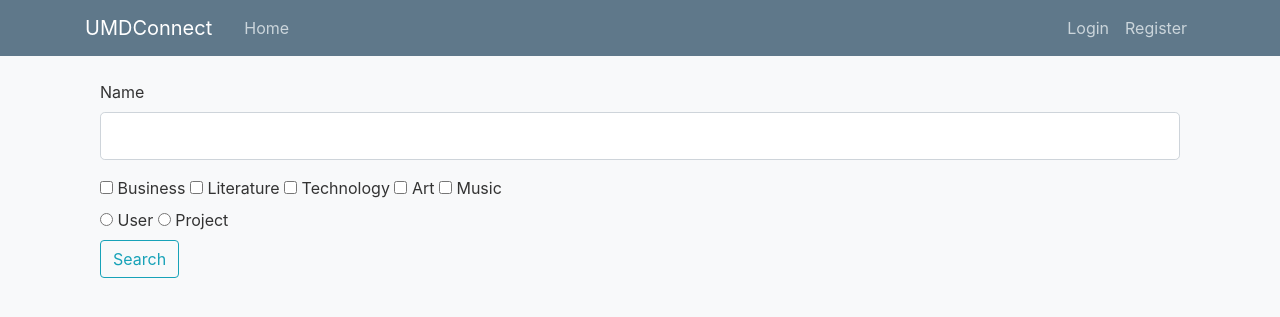
After one commit to KofiAAnnor/UMD-Connect, a Flask app: page /search in a window 1280 px wide. The commit adds this page. Shown: the top 317 px of the page. Run offline with Flask 2, Linux system fonts and the light colour scheme; data comes from the database, SQL or seed files in the repository; data that the repository does not hold is empty; some libraries are stand-ins or nearby versions.

Commit message:
search page isolated and almost done

```diff
--- a/flaskapp/forms.py
+++ b/flaskapp/forms.py
@@ -1,6 +1,6 @@
 from flask_wtf import FlaskForm
 from flaskapp.models import User
-from wtforms import StringField, PasswordField, SubmitField, BooleanField
+from wtforms import StringField, PasswordField, SubmitField, BooleanField,TextAreaField,RadioField
 from wtforms.validators import DataRequired, Length, Email, EqualTo, ValidationError,Optional
 
 
@@ -37,7 +37,7 @@ class UpdateForm(FlaskForm):
                            validators=[Length(min=2,max=20),Optional()])
     new_email = StringField('New Email',
                         validators=[Email(),Optional()])
-    about = StringField('About Me',validators=[Optional()])
+    about = TextAreaField('About Me',validators=[Optional()])
     skills_bus = BooleanField('Business')
     skills_lit = BooleanField('Literature')
     skills_tech=BooleanField('Technology')
@@ -58,3 +58,13 @@ class UpdateForm(FlaskForm):
         user = User.query.filter_by(email=new_email.data).first()
         if user:
             raise ValidationError('That email is taken. Please choose a different one.')
+
+class SearchForm(FlaskForm):
+    name=StringField("Name", validators=[Length(min=2,max=20)])
+    type=RadioField ("Type", choices=[('User','User'),('Project','Project')],validators=[DataRequired()] )
+    skills_bus = BooleanField('Business')
+    skills_lit = BooleanField('Literature')
+    skills_tech = BooleanField('Technology')
+    skills_art = BooleanField('Art')
+    skills_music = BooleanField('Music')
+    submit=SubmitField("Search")
--- a/flaskapp/routes.py
+++ b/flaskapp/routes.py
@@ -1,6 +1,6 @@
 from flask import render_template, url_for, flash, redirect, request
 from flaskapp import app, db, bcrypt
-from flaskapp.forms import RegistrationForm, LoginForm, UpdateForm
+from flaskapp.forms import RegistrationForm, LoginForm, UpdateForm,SearchForm
 from flaskapp.models import User, Project, Business, Technology, Literature, Art, Music
 from flask_login import login_user, current_user, logout_user, login_required
 
@@ -139,12 +139,20 @@ def project_board_page():
 def project_detail_view():
     return render_template('project-detail-view.html', title='Project Detail')
 
-@app.route("/search_by_user",methods=['GET','POST'])
-def search_by_user():
-    name = request.form['search_name']
-    user = User.query.filter_by(username=name).first()
-    if not user:
-        flash('User does not exist')
+@app.route("/search", methods=["POST", 'GET'])
+def search():
+    # todo - when username no input, search by skills, list all user with those skills
+    form=SearchForm()
+    user=User.query.filter_by(username=form.name.data).first()
+    project=Project.query.filter_by(user_id=form.name.data).first()
+    tags = {
+        "BusinessTag": Business.query.filter_by(name=form.name.data).first(),
+        "LiteratureTag": Literature.query.filter_by(name=form.name.data).first(),
+         "TechnologyTag": Technology.query.filter_by(name=form.name.data).first(),
+        "ArtTag": Art.query.filter_by(name=form.name.data).first(),
+        "MusicTag": Music.query.filter_by(name=form.name.data).first(),
+    }
+    if form.type.data=="User":
+        return render_template('search.html', title='Search', form=form,user=user,skillTags=tags)
     else:
-        flash(user.email)
-    return redirect(request.referrer)
+        return render_template('search.html', title='Search', form=form, user=project,skillTags=tags)
--- a/flaskapp/templates/layout.html
+++ b/flaskapp/templates/layout.html
@@ -30,8 +30,7 @@
             <!-- Navbar Right Side -->
             <div class="navbar-nav">
               {% if current_user.is_authenticated %}
-              <form action="{{ url_for('search_by_user') }}" method="POST">
-                <input type="text" name="search_name" placeholder="search user"/>
+              <form action="{{ url_for('search') }}" method="POST">
                 <input type="submit" name="search_button" value ="search"class = "btn btn-outline-info"/>
               </form>
                 <a class="nav-item nav-link" href="{{ url_for('profile') }}">My Profile</a>
--- /dev/null
+++ b/flaskapp/templates/search.html
@@ -0,0 +1,39 @@
+{% extends "layout.html" %}
+{% block content %}
+    <div class="container">
+        <form method="POST" action="">
+            <div class="form-group">
+                {{ form.name.label(class="form-control-label") }}
+                {{ form.name(class="form-control form-control-lg") }}
+            </div>
+            <tr>
+                <td>{{form.skills_bus}} {{form.skills_bus.label}}</td>
+                <td>{{form.skills_lit}} {{form.skills_lit.label}}</td>
+                <td>{{form.skills_tech}} {{form.skills_tech.label}}</td>
+                <td>{{form.skills_art}} {{form.skills_art.label}}</td>
+                <td>{{form.skills_music}} {{form.skills_music.label}}</td>
+            </tr><br>
+            {% for subfield in form.type%}
+            <tr>
+                <td>{{ subfield }}</td>
+                <td>{{ subfield.label }}</td>
+            </tr>
+            {% endfor %}
+            <div class="form-group">
+                {{ form.submit(class="btn btn-outline-info") }}
+            </div>
+            <div class="form-group">
+            {% if user %}
+                Name: {{user.username}} <br>
+                Email: {{user.email}}<br>
+                About: {{user.about}}<br>
+                {% if skillTags.BusinessTag != None %} <span class="badge badge-primary">Business</span>{% endif %}
+                {% if skillTags.LiteratureTag != None %} <span class="badge badge-info">Literature</span>{% endif %}
+                {% if skillTags.TechnologyTag != None %} <span class="badge badge-success">Technology</span>{% endif %}
+                {% if skillTags.ArtTag != None %} <span class="badge badge-warning">Art</span>{% endif %}
+                {% if skillTags.MusicTag != None %} <span class="badge badge-danger">Music</span>{% endif %}
+            {% endif %}
+            </div>
+        </form>
+    </div>
+{% endblock content %}
```
